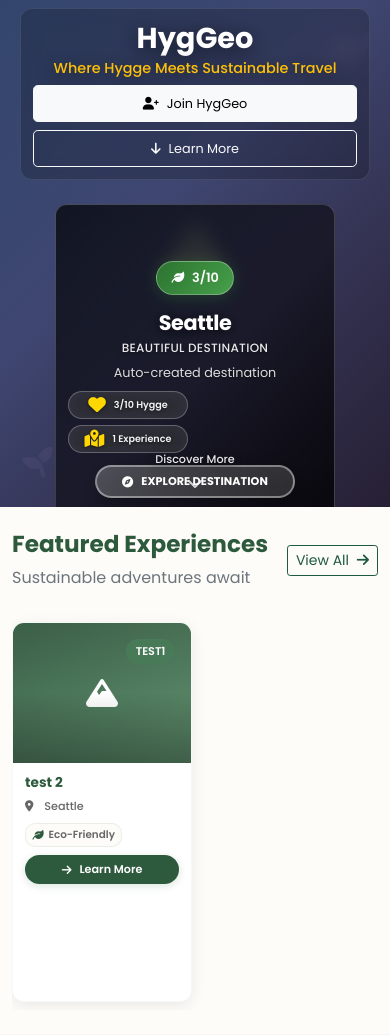
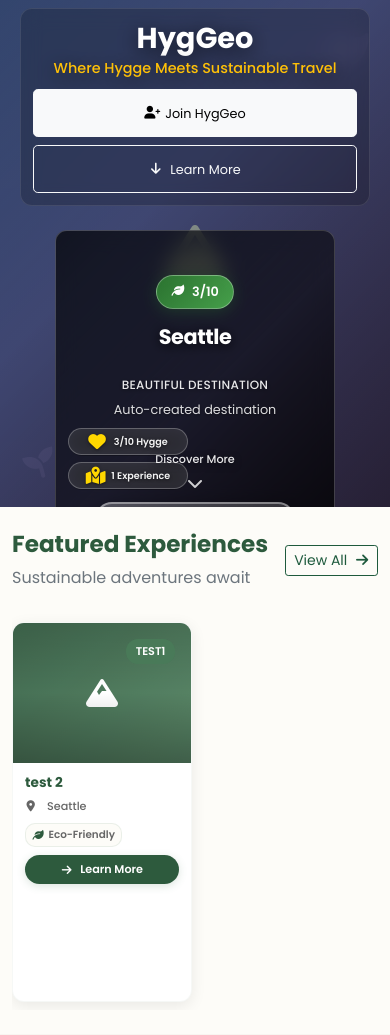
Before and after one commit to dsneed123/HygGeo, a Django app: page / in a window 390 px wide. Shown: the part 67-1102 px from the top of the page. Run offline with Django 5.2, Linux system fonts and the light colour scheme; data comes from the database, SQL or seed files in the repository; some libraries are stand-ins or nearby versions; some web fonts are replaced.

Commit message:
layout shifts

```diff
--- a/HygGeo/accounts/templates/base.html
+++ b/HygGeo/accounts/templates/base.html
@@ -166,9 +166,9 @@
         @font-face {
             font-family: 'Poppins-fallback';
             src: local('Arial');
-            size-adjust: 105%;
-            ascent-override: 95%;
-            descent-override: 25%;
+            size-adjust: 107%;
+            ascent-override: 92%;
+            descent-override: 24%;
             line-gap-override: 0%;
         }
 
@@ -216,9 +216,9 @@
         .btn-lg{padding:0.5rem 1rem;font-size:1.25rem;border-radius:0.3rem}
     </style>
 
-    <!-- Load CSS after LCP to not block hero image -->
+    <!-- Load CSS asynchronously to not block LCP -->
     <script>
-    // Load CSS asynchronously after page starts rendering
+    // Load CSS immediately but non-blocking
     (function() {
         function loadCSS(href) {
             var link = document.createElement('link');
@@ -227,13 +227,11 @@
             document.head.appendChild(link);
         }
 
-        // Load immediately but async
-        setTimeout(function() {
-            loadCSS('https://cdn.jsdelivr.net/npm/bootstrap@5.1.3/dist/css/bootstrap.min.css');
-            loadCSS('https://cdnjs.cloudflare.com/ajax/libs/font-awesome/6.0.0/css/all.min.css');
-            loadCSS('https://fonts.googleapis.com/css2?family=Poppins:wght@300;400;500;600;700&display=swap');
-            loadCSS('{% static "css/base.css" %}');
-        }, 1);
+        // Load fonts first, then other CSS
+        loadCSS('https://fonts.googleapis.com/css2?family=Poppins:wght@300;400;500;600;700&display=swap');
+        loadCSS('https://cdn.jsdelivr.net/npm/bootstrap@5.1.3/dist/css/bootstrap.min.css');
+        loadCSS('https://cdnjs.cloudflare.com/ajax/libs/font-awesome/6.0.0/css/all.min.css');
+        loadCSS('{% static "css/base.css" %}');
     })();
     </script>
 
--- a/HygGeo/accounts/templates/index.html
+++ b/HygGeo/accounts/templates/index.html
@@ -31,13 +31,24 @@
 .img-cover{object-fit:cover;object-position:center}
 .banner-overlay{position:absolute;top:0;left:0;width:100%;height:100%;background:linear-gradient(to right,rgba(0,0,0,0.6) 0%,rgba(0,0,0,0.3) 50%,rgba(0,0,0,0.5) 100%);z-index:2}
 .container{position:relative;z-index:10}
-/* Prevent text reflow */
-.display-2{font-size:3.5rem;line-height:1.2}
-.lead{font-size:1.25rem;line-height:1.5}
+/* Prevent text reflow - explicit dimensions */
+.display-2{font-size:3.5rem;line-height:1.2;min-height:84px;font-weight:700;margin-bottom:1rem}
+.lead{font-size:1.25rem;line-height:1.5;min-height:37px;margin-bottom:2rem}
+.btn-lg{min-height:58px;padding:0.5rem 1rem;font-size:1.25rem;display:inline-flex;align-items:center;justify-content:center}
+.destination-badge{display:inline-flex;align-items:center;min-height:38px;padding:0.5rem 1rem;border-radius:25px;margin-bottom:1.5rem}
+.destination-name{font-size:2.2rem;font-weight:800;line-height:1.1;min-height:48px;margin-bottom:0.4rem}
+.position-absolute{position:absolute}
+.top-0{top:0}
+.end-0,.start-0{right:0}
+.bottom-0{bottom:0}
+.p-4{padding:1.5rem}
+.fas,.fa{display:inline-block;width:1em;text-align:center}
 @media(max-width:767px){
 .hero-banner{height:60vh;min-height:60vh}
-.display-2{font-size:2.5rem}
-.lead{font-size:1.1rem}
+.display-2{font-size:2.5rem;min-height:60px}
+.lead{font-size:1.1rem;min-height:33px}
+.btn-lg{min-height:48px;font-size:1.1rem}
+.destination-badge{font-size:0.85rem;padding:0.45rem 0.9rem;min-height:34px}
 }
 </style>
 {% endblock %}
```
